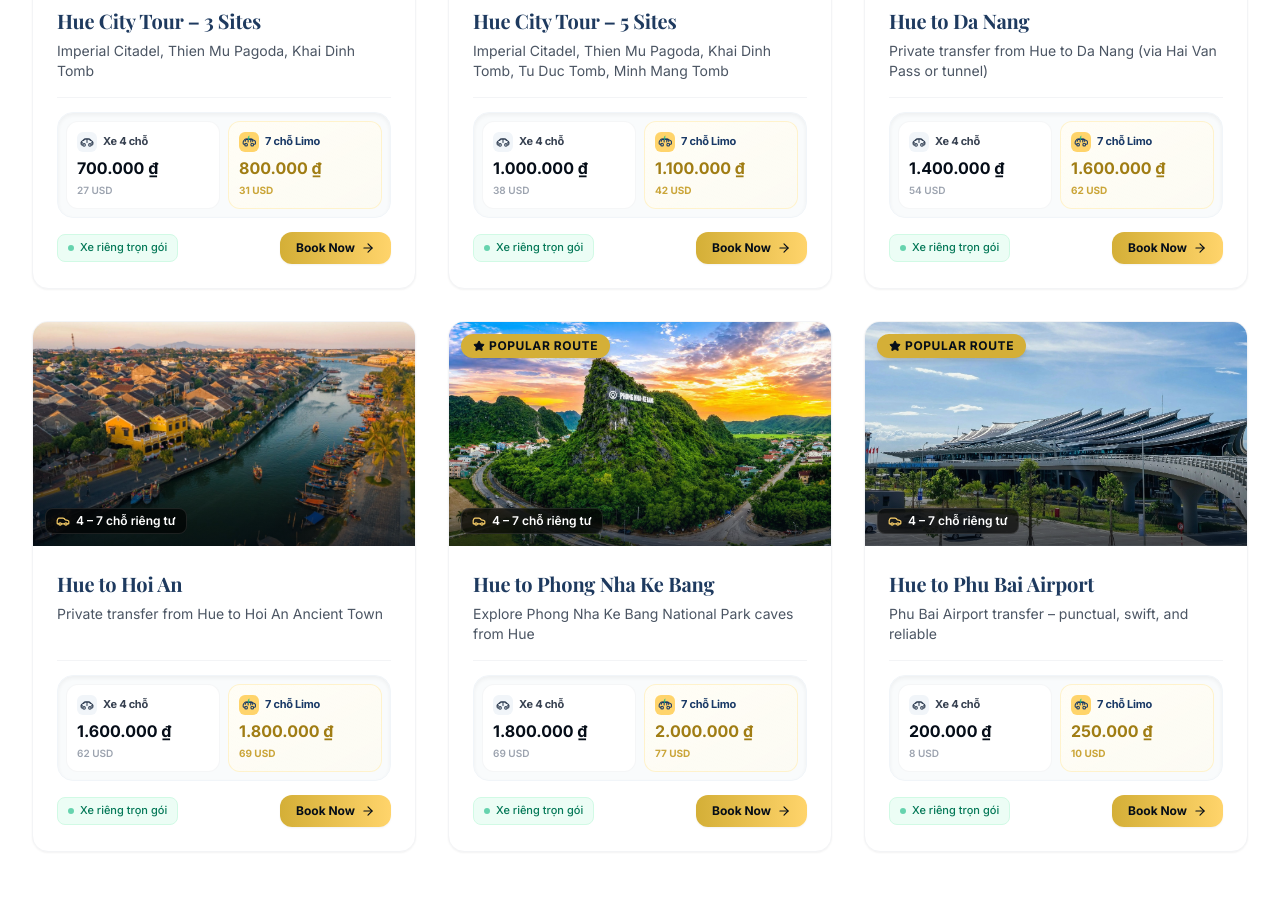
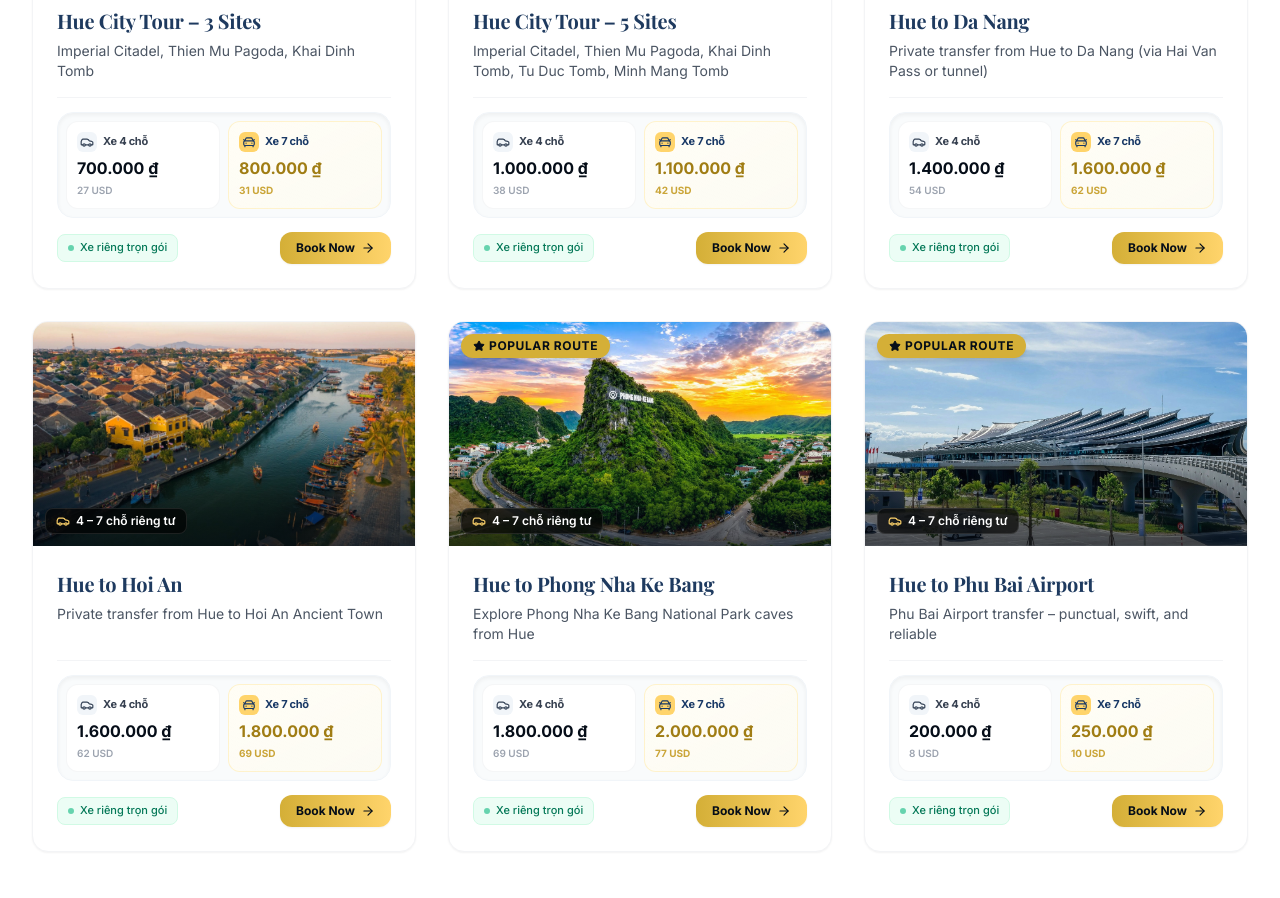
Before and after one commit to hieule52/HuyenTrangTour, a Next.js app: page /en in a window 1280 px wide. Shown: the part 2460-3358 px from the top of the page. Built offline with nearby package versions, Linux system fonts and the light colour scheme; a web font is replaced by a local one.

Commit message:
style: use Lucide Car and CarFront icons, remove 'Limo' text from 7-seater labels

```diff
--- a/messages/en.json
+++ b/messages/en.json
@@ -150,7 +150,7 @@
     "specialTour": "Special Tours (2)",
     "startFrom": "Starting from",
     "car4Seats": "4-Seater Car",
-    "car7Seats": "7-Seater (VinFast)",
+    "car7Seats": "7-Seater Car",
     "car4SeatsShort": "4 seats",
     "car7SeatsShort": "7 seats",
     "bookNow": "Book Now",
--- a/messages/fr.json
+++ b/messages/fr.json
@@ -150,7 +150,7 @@
     "specialTour": "Circuits spéciaux (2)",
     "startFrom": "À partir de",
     "car4Seats": "Voiture 4 places",
-    "car7Seats": "Voiture 7 places (VinFast)",
+    "car7Seats": "Voiture 7 places",
     "car4SeatsShort": "4 places",
     "car7SeatsShort": "7 places",
     "bookNow": "Réserver",
--- a/messages/ja.json
+++ b/messages/ja.json
@@ -150,7 +150,7 @@
     "specialTour": "特別ツアー (2)",
     "startFrom": "基本料金",
     "car4Seats": "4人乗り車両",
-    "car7Seats": "7人乗り (VinFast)",
+    "car7Seats": "7人乗り車両",
     "car4SeatsShort": "4人乗り",
     "car7SeatsShort": "7人乗り",
     "bookNow": "今すぐ予約",
--- a/messages/ko.json
+++ b/messages/ko.json
@@ -150,7 +150,7 @@
     "specialTour": "특별 투어 (2)",
     "startFrom": "최저가",
     "car4Seats": "4인승 차량",
-    "car7Seats": "7인승 (VinFast)",
+    "car7Seats": "7인승 차량",
     "car4SeatsShort": "4인승",
     "car7SeatsShort": "7인승",
     "bookNow": "지금 예약",
--- a/messages/vi.json
+++ b/messages/vi.json
@@ -150,7 +150,7 @@
     "specialTour": "Tour đặc biệt (2)",
     "startFrom": "Giá khởi điểm",
     "car4Seats": "Xe 4 chỗ",
-    "car7Seats": "Xe 7 chỗ (VinFast)",
+    "car7Seats": "Xe 7 chỗ",
     "car4SeatsShort": "4 chỗ",
     "car7SeatsShort": "7 chỗ",
     "bookNow": "Đặt xe ngay",
--- a/messages/zh.json
+++ b/messages/zh.json
@@ -150,7 +150,7 @@
     "specialTour": "特别定制 (2)",
     "startFrom": "起价",
     "car4Seats": "4座专车",
-    "car7Seats": "7座专车 (VinFast)",
+    "car7Seats": "7座专车",
     "car4SeatsShort": "4座",
     "car7SeatsShort": "7座",
     "bookNow": "立即订车",
--- a/src/app/[locale]/pricing/page.tsx
+++ b/src/app/[locale]/pricing/page.tsx
@@ -4,9 +4,8 @@ import { useState } from "react";
 import Image from "next/image";
 import { Link } from "@/i18n/navigation";
 import { useTranslations, useLocale } from "next-intl";
-import { Star, Car, ArrowRight, Check, Sparkles, ShieldCheck } from "lucide-react";
+import { Star, Car, CarFront, ArrowRight, Check } from "lucide-react";
 import SectionHeader from "@/components/ui/SectionHeader";
-import { Sedan4Icon, Suv7Icon } from "@/components/ui/VehicleIcons";
 import { getLocalizedRoutes } from "@/data/routes";
 import { formatVND, formatUSD } from "@/lib/utils";
 
@@ -112,7 +111,7 @@ export default function PricingPage() {
                   <div className="flex items-center justify-between p-2.5 rounded-xl bg-slate-50 border border-slate-100 transition-all hover:border-slate-300">
                     <div className="flex items-center gap-2">
                       <div className="w-6 h-6 rounded-md bg-white border border-gray-200 text-slate-700 flex items-center justify-center flex-shrink-0 shadow-2xs">
-                        <Sedan4Icon className="w-4 h-4" />
+                        <Car className="w-4 h-4" />
                       </div>
                       <span className="text-xs font-bold text-slate-800">
                         {t('car4Seats')}
@@ -132,7 +131,7 @@ export default function PricingPage() {
                   <div className="flex items-center justify-between p-2.5 rounded-xl bg-gradient-to-r from-gold-50/80 to-amber-50/50 border border-gold-200/80 transition-all hover:border-gold-300">
                     <div className="flex items-center gap-2">
                       <div className="w-6 h-6 rounded-md bg-gold-400 text-brand-950 flex items-center justify-center flex-shrink-0 shadow-2xs">
-                        <Suv7Icon className="w-4 h-4" />
+                        <CarFront className="w-4 h-4" />
                       </div>
                       <span className="text-xs font-extrabold text-gold-950">
                         {t('car7Seats')}
--- a/src/components/home/FeaturedRoutes.tsx
+++ b/src/components/home/FeaturedRoutes.tsx
@@ -4,9 +4,8 @@ import Image from "next/image";
 import { Link } from "@/i18n/navigation";
 import { useTranslations, useLocale } from "next-intl";
 import { motion } from "framer-motion";
-import { ArrowRight, Star, Car, Users, Sparkles } from "lucide-react";
+import { ArrowRight, Star, Car, CarFront } from "lucide-react";
 import SectionHeader from "@/components/ui/SectionHeader";
-import { Sedan4Icon, Suv7Icon } from "@/components/ui/VehicleIcons";
 import { getLocalizedRoutes } from "@/data/routes";
 import { formatVND, formatUSD } from "@/lib/utils";
 
@@ -88,7 +87,7 @@ export default function FeaturedRoutes() {
                     <div className="flex flex-col justify-between rounded-xl bg-white p-2.5 shadow-xs border border-gray-100/80 transition-all hover:border-brand-200">
                       <div className="flex items-center gap-1.5 text-gray-500 mb-1">
                         <div className="w-5 h-5 rounded-md bg-slate-100 text-slate-700 flex items-center justify-center flex-shrink-0">
-                          <Sedan4Icon className="w-3.5 h-3.5" />
+                          <Car className="w-3.5 h-3.5" />
                         </div>
                         <span className="text-[11px] font-bold text-gray-700 tracking-tight">
                           Xe 4 chỗ
@@ -104,14 +103,14 @@ export default function FeaturedRoutes() {
                       </div>
                     </div>
 
-                    {/* 7-Seater VinFast Limo Price */}
+                    {/* 7-Seater Price */}
                     <div className="relative flex flex-col justify-between rounded-xl bg-gradient-to-br from-gold-50 to-amber-50/50 p-2.5 shadow-xs border border-gold-200/80 transition-all hover:border-gold-300">
                       <div className="flex items-center gap-1.5 text-gold-900 mb-1">
                         <div className="w-5 h-5 rounded-md bg-gold-400 text-brand-950 flex items-center justify-center flex-shrink-0 shadow-xs">
-                          <Suv7Icon className="w-3.5 h-3.5" />
+                          <CarFront className="w-3.5 h-3.5" />
                         </div>
                         <span className="text-[11px] font-extrabold text-gold-900 tracking-tight">
-                          7 chỗ Limo
+                          Xe 7 chỗ
                         </span>
                       </div>
                       <div>
--- a/src/components/ui/VehicleIcons.tsx
+++ /dev/null
@@ -1,68 +0,0 @@
-import React from 'react';
-
-interface IconProps {
-  className?: string;
-  size?: number;
-}
-
-/**
- * Icon xe 4 chỗ (Sedan) cao cấp, đường nét thanh lịch chuẩn UI Vector
- */
-export function Sedan4Icon({ className = 'w-4 h-4', size }: IconProps) {
-  const style = size ? { width: size, height: size } : undefined;
-  return (
-    <svg
-      viewBox="0 0 24 24"
-      fill="none"
-      stroke="currentColor"
-      strokeWidth="1.8"
-      strokeLinecap="round"
-      strokeLinejoin="round"
-      className={className}
-      style={style}
-    >
-      {/* Thân xe Sedan 4 chỗ */}
-      <path d="M19 17h2c.6 0 1-.4 1-1v-3c0-.9-.4-1.7-1.1-2.2L18 8.5C17.4 7.6 16.2 7 15 7H9C7.8 7 6.6 7.6 6 8.5L3.1 10.8C2.4 11.3 2 12.1 2 13v3c0 .6.4 1 1 1h2" />
-      {/* Cửa kính trước, sau và giữa */}
-      <path d="M6 9.5l2.2-2.5h7.6L18 9.5" />
-      <line x1="12" y1="7" x2="12" y2="13" />
-      {/* Bánh xe trước và sau */}
-      <circle cx="7" cy="17" r="2.2" />
-      <circle cx="17" cy="17" r="2.2" />
-      {/* Đèn xe */}
-      <path d="M2 13.5h2.5" />
-      <path d="M19.5 13.5H22" />
-    </svg>
-  );
-}
-
-/**
- * Icon xe 7 chỗ (SUV / VinFast Limo Green) khoang rộng, trần cao sang trọng
- */
-export function Suv7Icon({ className = 'w-4 h-4', size }: IconProps) {
-  const style = size ? { width: size, height: size } : undefined;
-  return (
-    <svg
-      viewBox="0 0 24 24"
-      fill="none"
-      stroke="currentColor"
-      strokeWidth="1.8"
-      strokeLinecap="round"
-      strokeLinejoin="round"
-      className={className}
-      style={style}
-    >
-      {/* Dáng xe SUV/Limo 7 chỗ gầm cao, nóc dài */}
-      <path d="M20 16h1.5c.8 0 1.5-.7 1.5-1.5v-3c0-.8-.5-1.5-1.2-1.8L18.5 8C18 7.4 17.2 7 16.3 7H6.5C5.7 7 4.9 7.4 4.4 8.1L2.3 11c-.2.3-.3.7-.3 1v2.5c0 .8.7 1.5 1.5 1.5H5" />
-      {/* Kính xe 3 khoang (khoang tài xế, khoang giữa, khoang thứ 3 cho 7 chỗ) */}
-      <path d="M5.5 11l1.5-3.5h9.5l2 3.5" />
-      <line x1="10.5" y1="7.5" x2="10.5" y2="12" />
-      <line x1="15" y1="7.5" x2="15" y2="12" />
-      {/* Bánh xe gầm cao */}
-      <circle cx="7" cy="16.5" r="2.3" />
-      <circle cx="17.5" cy="16.5" r="2.3" />
-      {/* Ký hiệu điện EV tia sét nhỏ tinh tế ở góc */}
-      <path d="M12 2l-1.5 3h2L11 8" strokeWidth="1.4" className="text-emerald-500" />
-    </svg>
-  );
-}
```
